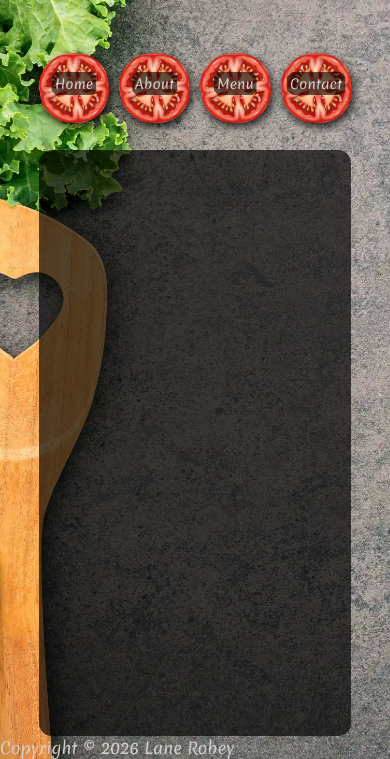
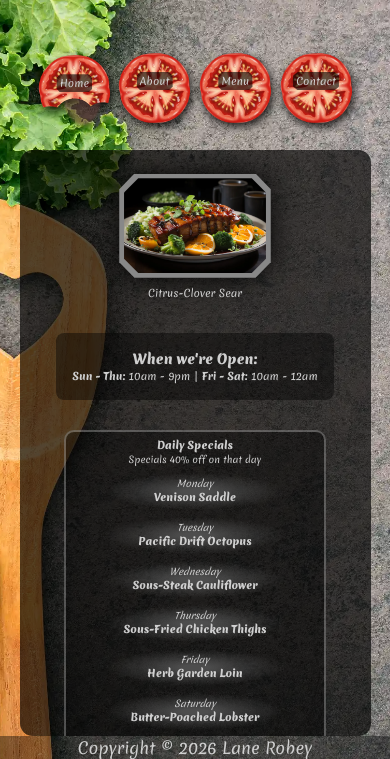
Before and after one commit to BigBoPeep420/RestaurantPage, a website built with webpack: page src/template.html in a window 390 px wide. Shown: the part 85-844 px from the top of the page. Built offline with nearby package versions, Linux system fonts and the light colour scheme.

Commit message:
Finished Home page
Added components:
    BoookReservation
    DailySpecials
    HoursOfOperation

```diff
--- /dev/null
+++ b/src/components/bookReservation/bookReservation.css
@@ -0,0 +1,32 @@
+.bookReservation {
+  display: grid;
+  grid-template: auto auto / auto 20%;
+  align-items: center;
+  background-color: var(--clrTransparentBG);
+  padding: 1rem;
+  border-radius: 0.5rem;
+
+  p {
+    font-size: var(--fontSize3);
+  }
+
+  .bookBtn {
+    grid-column: 2/-1;
+    grid-row: 1/-1;
+    height: min(60px, 100%);
+    width: min(60px, 100%);
+    display: flex;
+    justify-self: center;
+    align-self: center;
+    border-radius: 0.3rem;
+    background-color: var(--clrButtonGreen);
+    box-shadow: inset 0 0 5px 2px #000;
+    padding: 0.2rem;
+
+    svg {
+      width: 100%;
+      height: 100%;
+      fill: rgb(from var(--clrText) calc(r * 0.8) calc(g * 0.8) calc(b * 0.8));
+    }
+  }
+}
--- /dev/null
+++ b/src/components/bookReservation/bookReservation.js
@@ -0,0 +1,23 @@
+import "./bookReservation.css";
+import iconBookEdit from "../../assets/images/book-edit.svg";
+
+export default function (navigate) {
+  const d = document;
+
+  const div = d.createElement("div");
+  div.className = "bookReservation";
+  div.innerHTML =
+    `<p>Walk-in Customers are <em>always</em> welcome.</p>` +
+    `<p>But to ensure you don't have to wait, reserve a table with this button →</p>`;
+  const btn = d.createElement("button");
+  btn.type = "button";
+  btn.className = "bookBtn";
+  btn.innerHTML = iconBookEdit;
+  div.appendChild(btn);
+
+  btn.addEventListener("click", (e) => {
+    navigate("bookTable");
+  });
+
+  return div;
+}
--- /dev/null
+++ b/src/components/dailySpecials/dailySpecials.css
@@ -0,0 +1,53 @@
+.dailySpecials {
+  background-color: #ffffff56;
+  padding: 0.5rem;
+  border-radius: 0.5rem;
+  display: grid;
+  grid-template-rows: min-content;
+  grid-template-columns: repeat(auto-fit, minmax(180px, 45%));
+  justify-content: center;
+  background-color: #00000069;
+  border-radius: 0.5rem;
+  gap: 0.4rem;
+  padding: 0.4rem;
+  outline: solid 0.15rem rgb(from var(--clrHLNeut) r g b / 0.5);
+
+  .titleCont {
+    grid-column: 1 / -1;
+    width: 100%;
+    justify-items: center;
+    .title {
+      font-size: var(--fontSize3);
+      font-weight: 900;
+    }
+    .discount {
+      font-size: calc(var(--fontSize3) * 0.9);
+    }
+  }
+
+  .special {
+    background: radial-gradient(
+      ellipse closest-corner,
+      #4d4d4d 10%,
+      transparent 70%
+    );
+    border-radius: 0.2rem;
+    padding: 0.3rem;
+    justify-items: center;
+    .day {
+      font-size: calc(var(--fontSize3) * 0.9);
+      font-style: italic;
+    }
+    .dish {
+      font-size: var(--fontSize3);
+      font-weight: 900;
+      white-space: nowrap;
+    }
+  }
+
+  .special:last-of-type {
+    grid-column: 1 / -1;
+    justify-self: center;
+    width: max(180px, 45%);
+  }
+}
--- /dev/null
+++ b/src/components/dailySpecials/dailySpecials.js
@@ -0,0 +1,38 @@
+import "./dailySpecials.css";
+
+export default function () {
+  const specials = {
+    Monday: "Venison Saddle",
+    Tuesday: "Pacific Drift Octopus",
+    Wednesday: "Sous-Steak Cauliflower",
+    Thursday: "Sous-Fried Chicken Thighs",
+    Friday: "Herb Garden Loin",
+    Saturday: "Butter-Poached Lobster",
+    Sunday: "145° Egg Carbonara",
+  };
+  const d = document;
+  const outer = d.createElement("div");
+  outer.classList.add("dailySpecials");
+
+  const titleCont = d.createElement("div");
+  titleCont.classList.add("titleCont");
+  const title = d.createElement("p");
+  title.classList.add("title");
+  title.textContent = "Daily Specials";
+  const discount = d.createElement("p");
+  discount.classList.add("discount");
+  discount.textContent = "Specials 40% off on that day";
+  titleCont.append(title, discount);
+
+  outer.append(titleCont);
+
+  const cards = Object.keys(specials).map((dayName) => {
+    const card = d.createElement("div");
+    card.className = "special";
+    card.innerHTML = `<p class="day">${dayName}</p><p class="dish">${specials[dayName]}</p>`;
+    outer.appendChild(card);
+    return card;
+  });
+
+  return outer;
+}
--- /dev/null
+++ b/src/components/hoursOfOp/hoursOfOp.css
@@ -0,0 +1,22 @@
+.hoursOfOperation {
+  display: flex;
+  flex-direction: column;
+  align-items: center;
+  background-color: #00000069;
+  white-space: nowrap;
+  width: min-content;
+  padding: 1rem;
+  border-radius: 0.5rem;
+  font-size: var(--fontSize3);
+  .title {
+    font-size: calc(var(--fontSize3) * 1.3);
+    font-weight: 900;
+  }
+  .hours {
+    .day {
+      font-weight: 800;
+    }
+    .time {
+    }
+  }
+}
--- /dev/null
+++ b/src/components/hoursOfOp/hoursOfOp.js
@@ -0,0 +1,12 @@
+import "./hoursOfOp.css";
+
+export default function () {
+  const d = document;
+  const hours = d.createElement("div");
+  hours.className = "hoursOfOperation";
+  hours.innerHTML =
+    `<p class="title">When we're Open:</p><p class="hours">` +
+    `<span class="day">Sun - Thu:</span><span class="time"> 10am - 9pm</span> | ` +
+    `<span class="day">Fri - Sat:</span><span class="time"> 10am - 12am</span></p>`;
+  return hours;
+}
--- a/src/components/navButton/navButton.js
+++ b/src/components/navButton/navButton.js
@@ -5,7 +5,7 @@ export default function (text = "Default", viewName = "home", navigate) {
   const butCont = d.createElement("div");
   const but = d.createElement("button");
   but.type = "button";
-  butCont.classList.add("navButton");
+  butCont.classList.add("navButton", viewName);
   butCont.append(but);
   const sp = d.createElement("span");
   sp.append((d.createElement("p").textContent = text));
--- a/src/components/siteTitle/siteTitle.css
+++ b/src/components/siteTitle/siteTitle.css
@@ -1,4 +1,4 @@
-.title {
+.siteTitle {
   background-color: #000000ab;
   width: min-content;
   height: min-content;
--- a/src/components/siteTitle/siteTitle.js
+++ b/src/components/siteTitle/siteTitle.js
@@ -1,9 +1,9 @@
 import "./siteTitle.css";
 
-export function createSiteTitle(title = "Default") {
+export default function (title = "Default") {
   const d = document;
   const t = d.createElement("div");
-  t.classList.add("title");
+  t.classList.add("siteTitle");
   const i = d.createElement("div");
   i.classList.add("inner");
   const tx = d.createElement("p");
--- a/src/index.js
+++ b/src/index.js
@@ -1,31 +1,33 @@
 import "./styles/main.css";
 import "./styles/layout.css";
-import { createSiteTitle } from "./components/siteTitle/siteTitle.js";
-import * as navButton from "./components/navButton/navButton.js";
+import { default as siteTitle } from "./components/siteTitle/siteTitle.js";
+import { default as navButton } from "./components/navButton/navButton.js";
 
 const d = document;
 const elems = { content: d.getElementById("content") };
 
-d.getElementById("siteTitle").append(createSiteTitle("Sue's Sous Vide"));
+d.getElementById("siteTitle").append(siteTitle("Sue's Sous Vide"));
 const nav = d.querySelector("nav");
 nav.append(
-  navButton.default("Home", "home", navigate),
-  navButton.default("About", "about", navigate),
-  navButton.default("Menu", "menu", navigate),
-  navButton.default("Contact", "contact", navigate),
+  navButton("Home", "home", navigate),
+  navButton("About", "about", navigate),
+  navButton("Menu", "menu", navigate),
+  navButton("Contact", "contact", navigate),
 );
+
+d.querySelector(".navButton.home button").dispatchEvent(new Event("click"));
 
 async function navigate(viewName) {
   try {
     const module = await import(`./views/${viewName}.js`);
     if (module) {
       elems.content.replaceChildren();
-      elems.content.appendChild(module.default());
+      elems.content.appendChild(module.default(navigate));
     }
   } catch (error) {
     console.log(error);
     elems.content.replaceChildren();
     const home = await import("./views/home.js");
-    elems.content.appendChild(home.default());
+    elems.content.appendChild(home.default(navigate));
   }
 }
--- /dev/null
+++ b/src/styles/home.css
@@ -0,0 +1,58 @@
+.home {
+  display: flex;
+  flex-direction: column;
+  gap: 2rem;
+  align-items: center;
+
+  .hero {
+    width: 50%;
+    justify-self: center;
+    filter: drop-shadow(0px 0px 15px #000);
+    .frame {
+      display: flex;
+      background-color: var(--clrHLNeut);
+      clip-path: polygon(
+        10% 0%,
+        90% 0%,
+        100% 15%,
+        100% 85%,
+        90% 100%,
+        10% 100%,
+        0% 85%,
+        0% 15%
+      );
+      overflow: hidden;
+      padding: 0.3rem;
+
+      img {
+        clip-path: polygon(
+          10% 0%,
+          90% 0%,
+          100% 15%,
+          100% 85%,
+          90% 100%,
+          10% 100%,
+          0% 85%,
+          0% 15%
+        );
+        width: 100%;
+      }
+    }
+    figcaption {
+      justify-self: center;
+      font-size: var(--fontSize3);
+      margin-top: 0.5rem;
+    }
+  }
+
+  .hoursOfOperation {
+    justify-self: center;
+  }
+
+  .dailySpecials {
+    width: 85%;
+  }
+
+  .bookReservation {
+  }
+}
--- a/src/styles/layout.css
+++ b/src/styles/layout.css
@@ -6,6 +6,8 @@ body {
   background-position: clamp(calc(0% - 300px), 50%, 70%) 0px;
   background-color: bisque;
   height: 100dvh;
+  width: 100dvw;
+  overflow: hidden;
   display: grid;
   grid-template: 1fr 2.5fr min-content / 100dvw;
 
@@ -34,12 +36,18 @@ body {
   #content {
     background-color: #000000ab;
     grid-row: 2 / 3;
-    width: min(800px, 80dvw);
+    width: min(800px, 90dvw);
     justify-self: center;
     border-radius: 0.8rem;
+    overflow-y: auto;
+    overflow-x: hidden;
+    padding: 1.5rem;
   }
 
   footer {
     grid-row: 3 / -1;
+    background-color: var(--clrTransparentBG);
+    display: flex;
+    justify-content: center;
   }
 }
--- a/src/styles/main.css
+++ b/src/styles/main.css
@@ -9,11 +9,14 @@
   --mainBGImg: url("../assets/images/mainBG.webp");
 
   --clrTomatoRed: #ca0000;
+  --clrButtonGreen: #3c6813;
+  --clrHLNeut: #888888;
+  --clrTransparentBG: #00000069;
   --clrText: #cfcfcf;
 
   --fontSize1: clamp(0.8rem, calc(5dvw + 0.8rem), 2.5rem);
 
-  --fontSize3: clamp(0.3rem, calc(1dvw + 0.6rem), 1rem);
+  --fontSize3: clamp(0.3rem, calc(1dvw + 0.4rem), 1rem);
 
   --cutClipPath1: polygon(
     5% 0%,
--- /dev/null
+++ b/src/views/bookTable.js
@@ -0,0 +1 @@
+export default function () {}
--- a/src/views/home.js
+++ b/src/views/home.js
@@ -1,3 +1,26 @@
-export default function () {
-  return document.createElement("div");
+import { default as dailySpecials } from "../components/dailySpecials/dailySpecials.js";
+import { default as hoursOfOp } from "../components/hoursOfOp/hoursOfOp.js";
+import "../styles/home.css";
+import citrusSear from "../assets/images/citrusCloverSear.webp";
+import { default as bookReservation } from "../components/bookReservation/bookReservation.js";
+
+export default function (navigate) {
+  const d = document;
+  const outer = d.createElement("div");
+  outer.className = "home";
+
+  const hero = d.createElement("figure");
+  hero.className = "hero";
+  const cap = d.createElement("figcaption");
+  cap.textContent = "Citrus-Clover Sear";
+  const frame = d.createElement("div");
+  frame.className = "frame";
+  const img = d.createElement("img");
+  img.src = citrusSear;
+  img.alt = "Citrus Clover Pork Belly Sear";
+  frame.append(img);
+  hero.append(frame, cap);
+
+  outer.append(hero, hoursOfOp(), dailySpecials(), bookReservation(navigate));
+  return outer;
 }
--- a/webpack.config.js
+++ b/webpack.config.js
@@ -29,8 +29,12 @@ export default {
         use: ["style-loader", "css-loader"],
       },
       {
-        test: /\.(png|svg|jpg|jpeg|gif)$/i,
+        test: /\.(png|svg|jpg|jpeg|gif|webp)$/i,
         type: "asset/resource",
+      },
+      {
+        test: /\.svg$/i,
+        type: "asset/source",
       },
     ],
   },
```
Also changed, not shown: src/assets/images/book-edit.svg (added), src/assets/images/buttonMask1.png (deleted), src/assets/images/citrusCloverSear.webp (added).
